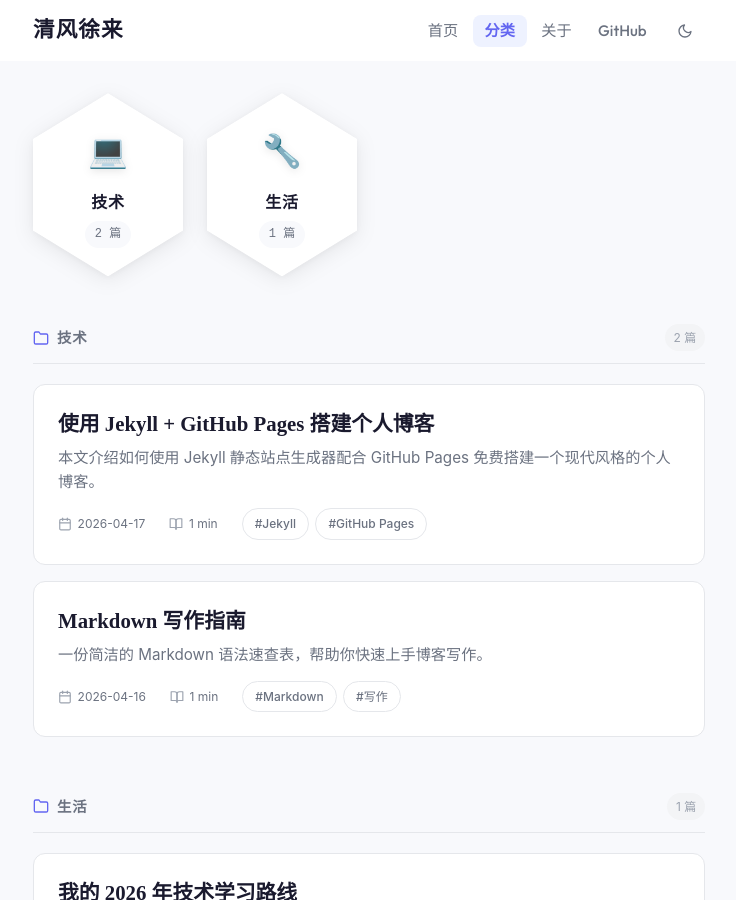
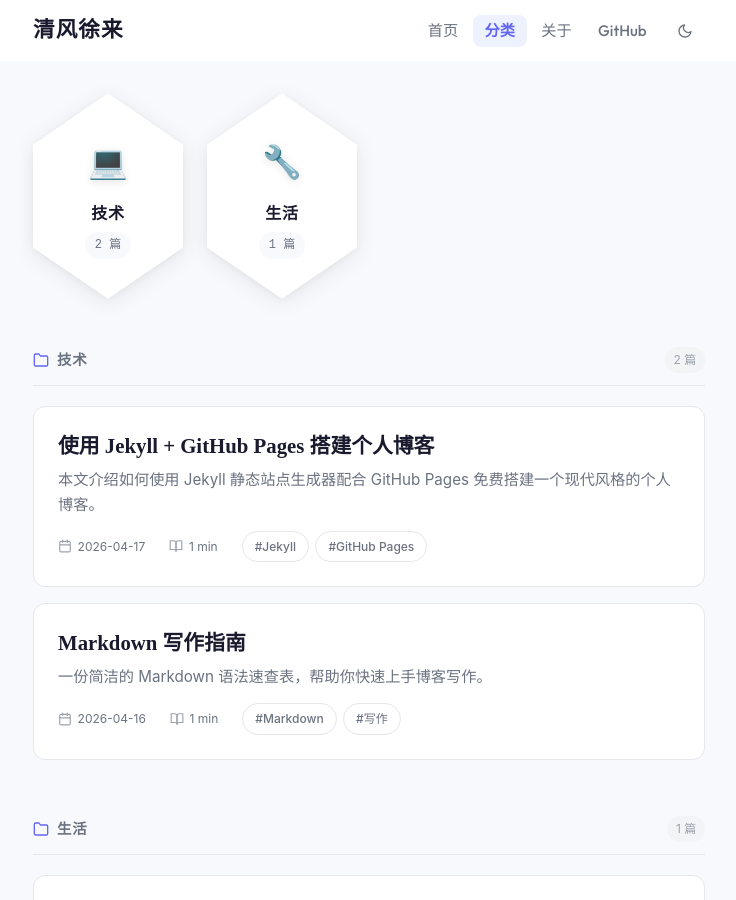
Before and after one commit to Asilencer/asilencer.github.io, a Jekyll site: the page built from categories.html, in a window 1280 px wide and 900 px high. Shown: the whole window, without its empty margins (271-1007 px from the left). Built offline with Jekyll 4.4.1, drawn with Linux system fonts in a browser that asks for light colours; some web fonts are replaced.

Commit message:
style: fix padding for hexagon category cards

```diff
--- a/assets/css/style.css
+++ b/assets/css/style.css
@@ -1035,20 +1035,15 @@ img { max-width: 100%; height: auto; }
   flex-direction: column;
   align-items: center;
   justify-content: center;
-  padding: 1.8rem 0.5rem;
+  padding: 2.5rem 0.5rem;
   background: var(--color-surface);
   text-decoration: none;
   transition: all 0.4s cubic-bezier(0.175, 0.885, 0.32, 1.275);
-  /* Diamond/Rhombus Shape */
+  /* Hexagon Shape */
   clip-path: polygon(50% 0%, 100% 25%, 100% 75%, 50% 100%, 0% 75%, 0% 25%);
   z-index: 1;
   width: 100%;
   height: 100%;
-}
-
-/* Change to hexagon to give more horizontal space for text */
-.category-card {
-  clip-path: polygon(50% 0%, 100% 25%, 100% 75%, 50% 100%, 0% 75%, 0% 25%);
 }
 
 [data-theme="dark"] .category-card {
```
